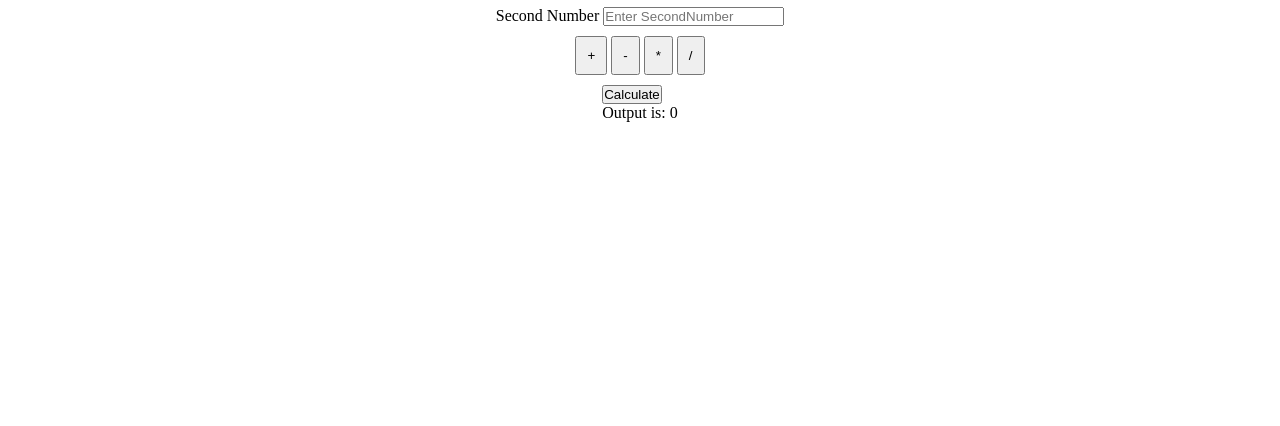
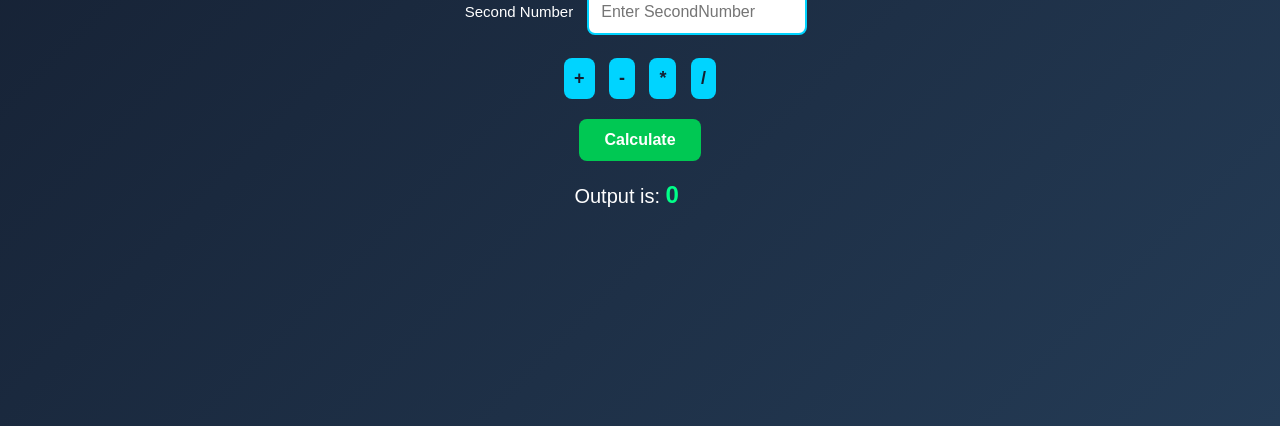
Before and after one commit to shamshersingh1/WebDev-DSA, a plain HTML site: page Lab/calculator.html in a window 1280 px wide. Shown: the part 374-800 px from the top of the page. Drawn offline with Linux system fonts and the light colour scheme.

Commit message:
Add New Things

```diff
--- a/Lab/style.css
+++ b/Lab/style.css
@@ -1,5 +1,73 @@
-*{
+* {
     margin: 0;
     padding: 0;
     box-sizing: border-box;
 }
+
+body {
+    font-family: Arial, sans-serif;
+    background: linear-gradient(135deg, #141e30, #243b55);
+    color: white;
+}
+
+h1 {
+    font-size: 35px;
+    margin-bottom: 15px;
+    color: #00d4ff;
+}
+
+input {
+    padding: 12px;
+    width: 220px;
+    border: 2px solid #00d4ff;
+    border-radius: 8px;
+    outline: none;
+    font-size: 16px;
+    margin: 8px;
+}
+
+label {
+    display: inline-block;
+    width: 110px;
+    font-size: 15px;
+}
+
+button {
+    padding: 10px 18px;
+    border: none;
+    border-radius: 8px;
+    background-color: #00d4ff;
+    color: #141e30;
+    font-size: 18px;
+    font-weight: bold;
+    cursor: pointer;
+    margin: 5px;
+    transition: 0.3s;
+}
+
+button:hover {
+    background-color: #ffffff;
+    transform: scale(1.05);
+}
+
+#calElem {
+    background-color: #00c853;
+    color: white;
+    padding: 12px 25px;
+    font-size: 16px;
+}
+
+#calElem:hover {
+    background-color: #009624;
+}
+
+p {
+    margin-top: 15px;
+    font-size: 20px;
+}
+
+#output {
+    color: #00ff88;
+    font-weight: bold;
+    font-size: 24px;
+}
--- /dev/null
+++ b/lab-2/style.css
@@ -0,0 +1,79 @@
+
+* {
+    margin: 0;
+    padding: 0;
+    box-sizing: border-box;
+}
+
+body {
+    font-family: Arial, sans-serif;
+    background: linear-gradient(135deg, #141e30, #243b55);
+    min-height: 100vh;
+    padding: 40px 20px;
+    color: white;
+}
+
+#root {
+    max-width: 600px;
+    margin: auto;
+}
+
+#inputDiv {
+    background-color: #ffffff;
+    color: #222;
+    padding: 30px;
+    border-radius: 12px;
+    box-shadow: 0 5px 20px rgba(0, 0, 0, 0.3);
+}
+
+#inputDiv div {
+    margin-bottom: 18px;
+}
+
+label {
+    display: block;
+    margin-bottom: 8px;
+    font-weight: bold;
+}
+
+input {
+    width: 100%;
+    padding: 12px;
+    border: 1px solid #ccc;
+    border-radius: 7px;
+    font-size: 15px;
+    outline: none;
+}
+
+input:focus {
+    border-color: #007bff;
+}
+
+button {
+    width: 100%;
+    padding: 12px;
+    background-color: #007bff;
+    color: white;
+    border: none;
+    border-radius: 7px;
+    font-size: 16px;
+    font-weight: bold;
+    cursor: pointer;
+}
+
+button:hover {
+    background-color: #0056b3;
+}
+
+#listTodo {
+    margin-top: 25px;
+}
+
+.todoItem {
+    background-color: white;
+    color: #222;
+    padding: 20px;
+    border-radius: 10px;
+    margin-bottom: 15px;
+    box-shadow: 0 3px 10px rgba(0, 0, 0, 0.2);
+}
```
Also changed, not shown: Lab/calculator.html (+0 -1 lines), lab-2/index.html (added, +35 -0 lines), lab-2/script1.js (added, +65 -0 lines), Lab/script.js (line endings or trailing spaces).
